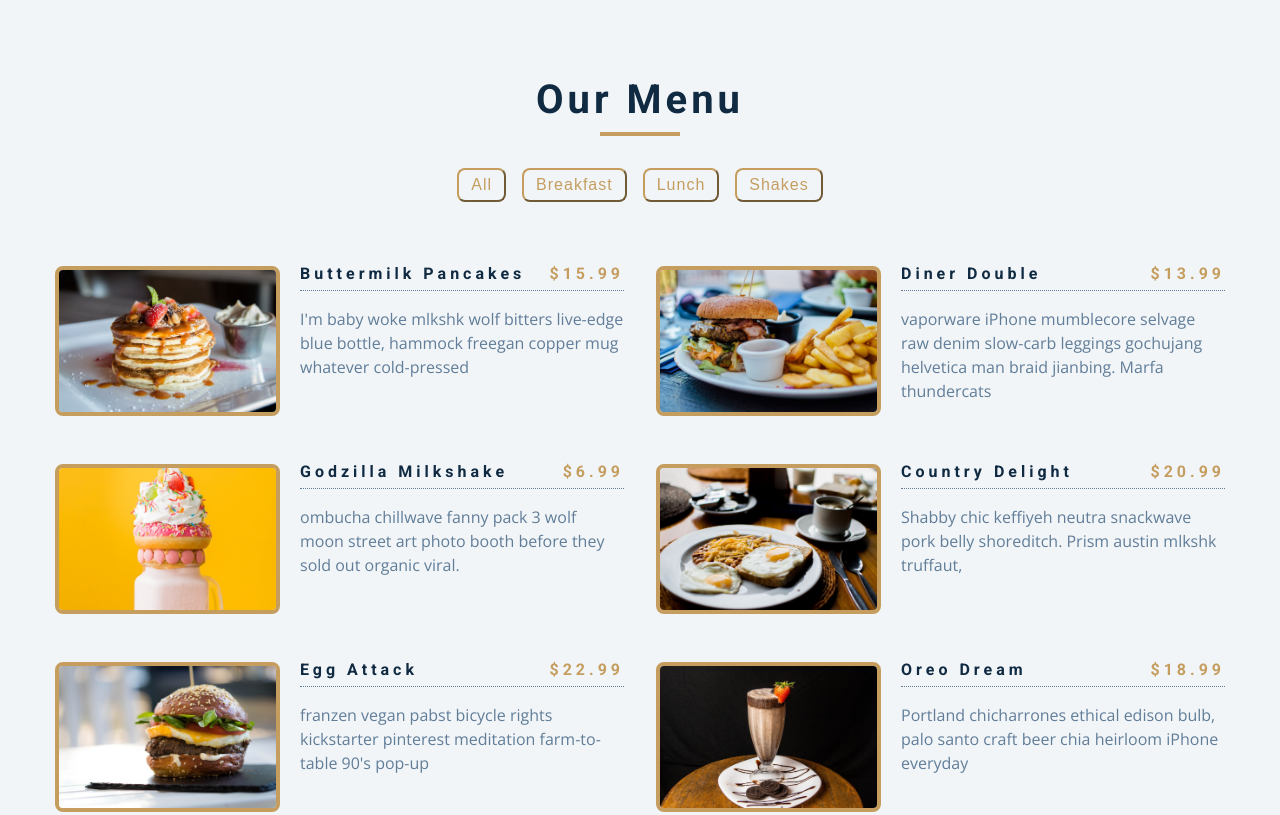
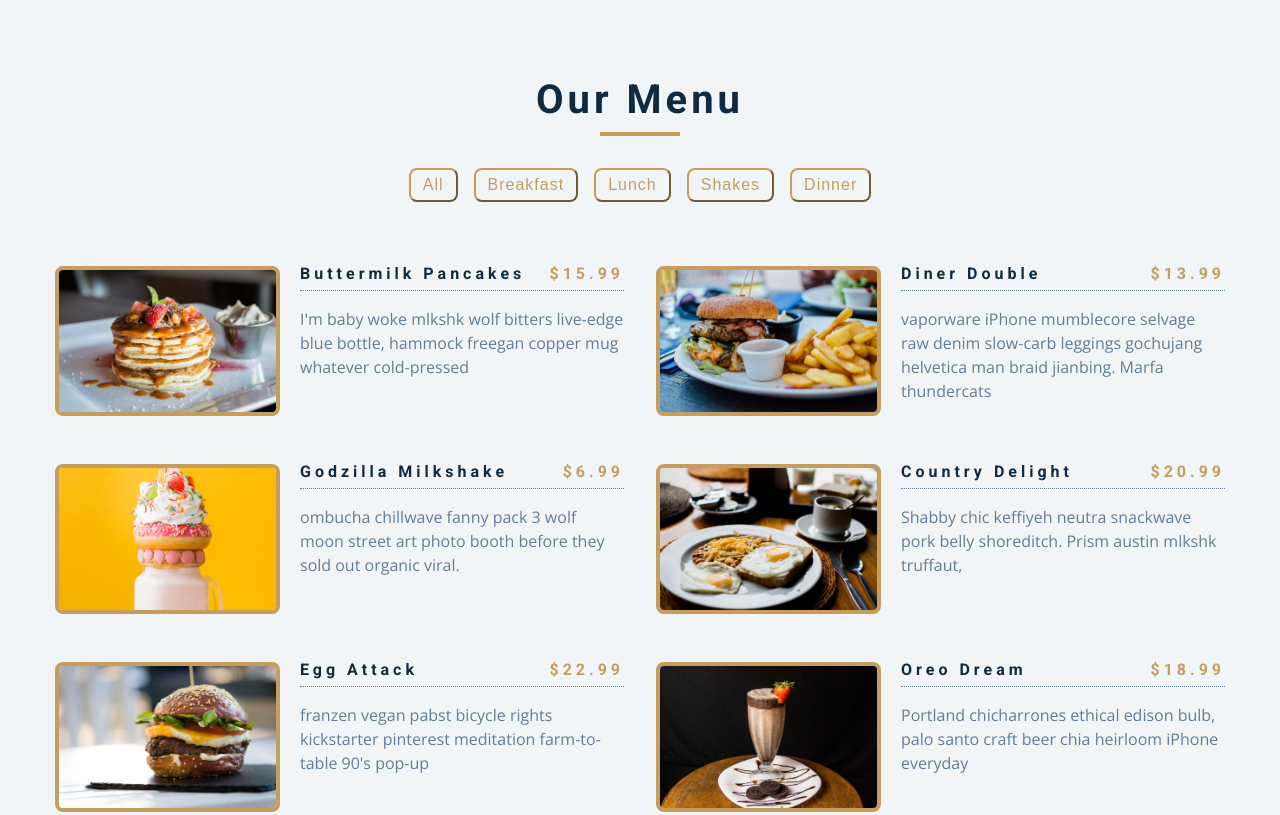
Before and after one commit to azheng19/js-basic-projects, a plain HTML site: page 08-menu/index.html in a window 1280 px wide. Shown: the top 815 px of the page. Drawn offline with nearby package versions, Linux system fonts and the light colour scheme.

Commit message:
add menu button dynamically

```diff
--- a/08-menu/app.js
+++ b/08-menu/app.js
@@ -82,28 +82,12 @@ const menu = [
 ];
 
 const sectionCenter = document.querySelector('.section-center');
-const filterBtns = document.querySelectorAll('.filter-btn');
+const btnContainer = document.querySelector('.btn-container');
 
 // load items
 window.addEventListener('DOMContentLoaded', function () {
   displayMenuItems(menu);
-});
-
-// filter items
-filterBtns.forEach(function (btn) {
-  btn.addEventListener('click', function (e) {
-    const category = e.currentTarget.dataset.id;
-    const menuCategory = menu.filter(function (item) {
-      if (item.category === category) {
-        return item;
-      }
-    });
-    if (category === 'all') {
-      displayMenuItems(menu);
-    } else {
-      displayMenuItems(menuCategory);
-    }
-  });
+  displayMenuButtons();
 });
 
 function displayMenuItems(menuItems) {
@@ -124,3 +108,43 @@ function displayMenuItems(menuItems) {
   displayMenu = displayMenu.join('');
   sectionCenter.innerHTML = displayMenu;
 }
+
+function displayMenuButtons() {
+  const categories = menu.reduce(
+    function (values, item) {
+      if (!values.includes(item.category)) {
+        values.push(item.category);
+      }
+      return values;
+    },
+    ['all']
+  );
+
+  const categoryBtns = categories
+    .map(function (category) {
+      return `<button class="filter-btn" type="button" data-id=${category}>
+          ${category}
+        </button>`;
+    })
+    .join('');
+  btnContainer.innerHTML = categoryBtns;
+
+  const filterBtns = btnContainer.querySelectorAll('.filter-btn');
+
+  // filter items
+  filterBtns.forEach(function (btn) {
+    btn.addEventListener('click', function (e) {
+      const category = e.currentTarget.dataset.id;
+      const menuCategory = menu.filter(function (item) {
+        if (item.category === category) {
+          return item;
+        }
+      });
+      if (category === 'all') {
+        displayMenuItems(menu);
+      } else {
+        displayMenuItems(menuCategory);
+      }
+    });
+  });
+}
--- a/08-menu/index.html
+++ b/08-menu/index.html
@@ -21,19 +21,19 @@
       </div>
       <!-- filter buttons -->
       <div class="btn-container">
-        <button class="filter-btn" type="button" data-id="all">all</button>
+        <!-- <button class="filter-btn" type="button" data-id="all">all</button>
         <button class="filter-btn" type="button" data-id="breakfast">
           breakfast
         </button>
         <button class="filter-btn" type="button" data-id="lunch">lunch</button>
         <button class="filter-btn" type="button" data-id="shakes">
           shakes
-        </button>
+        </button> -->
       </div>
       <!-- menu items -->
       <div class="section-center">
         <!-- single item -->
-        <article class="menu-item">
+        <!-- <article class="menu-item">
           <img src="./menu-item.jpeg" class="photo" alt="menu item" />
           <div class="item-info">
             <header>
@@ -47,7 +47,7 @@
               esse?
             </p>
           </div>
-        </article>
+        </article> -->
         <!-- end of single item -->
       </div>
     </section>
```
